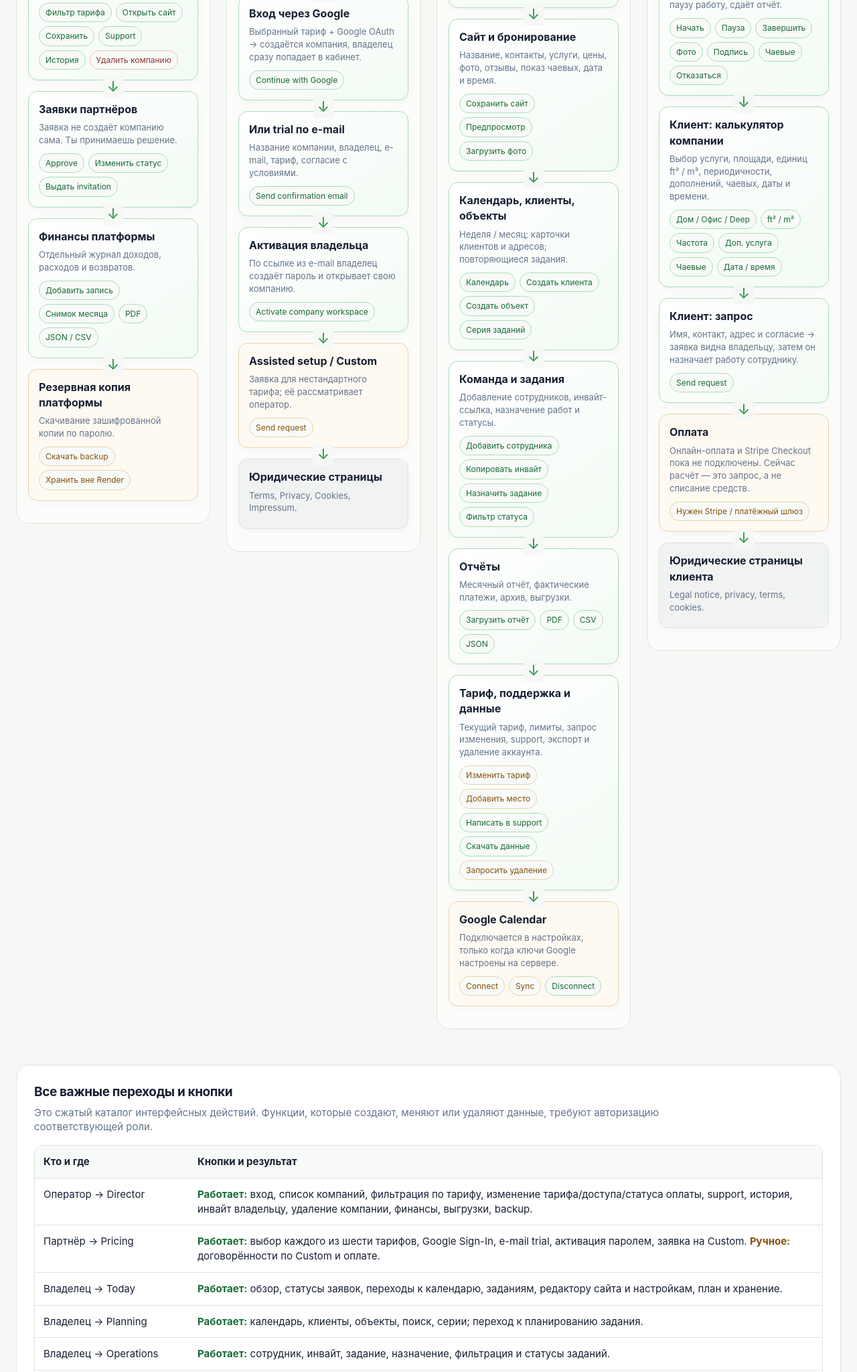
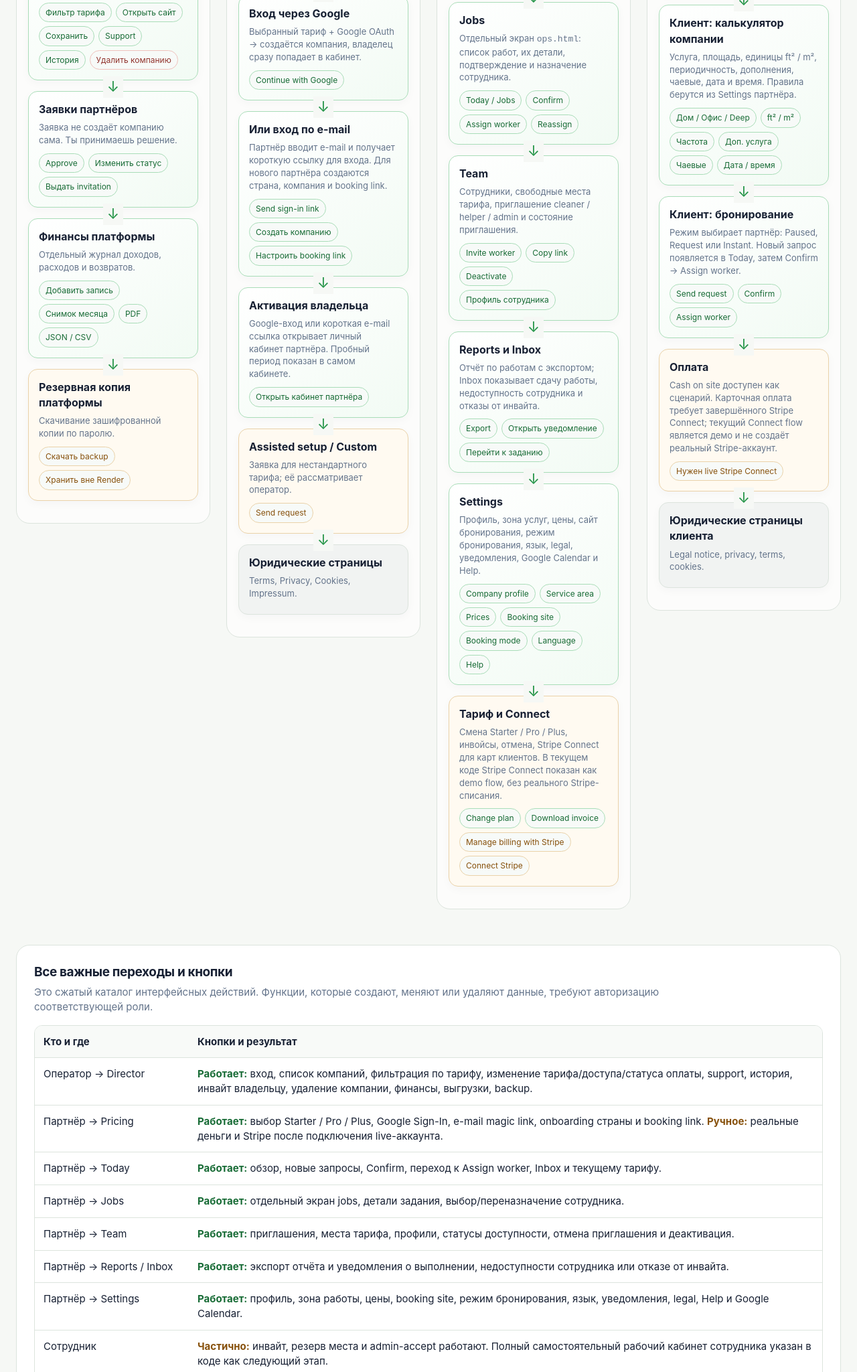
Before and after one commit to lust280/klarraum-cleaning-demo, a website: page docs/PROJECT-MAP.html in a window 1280 px wide. Shown: the part 751-2800 px from the top of the page at 67% size. Drawn offline with Linux system fonts and the light colour scheme.

Commit message:
Update map for partner cabinet flows

```diff
--- a/docs/PROJECT-MAP.html
+++ b/docs/PROJECT-MAP.html
@@ -20,49 +20,48 @@
 <article class="node manual"><h3>Резервная копия платформы</h3><p>Скачивание зашифрованной копии по паролю.</p><div class="buttons"><span class="chip manual">Скачать backup</span><span class="chip manual">Хранить вне Render</span></div></article></div>
 
 <div class="lane"><h2>2. Партнёр выбирает Klarraum</h2><p>Публичные страницы продаж и создание компании.</p>
-<article class="node active"><h3>Для компаний / Pricing</h3><p>Тарифы: Solo, Starter, Team, Business, Scale, Plus. Калькулятор, сайт, кабинет, команда и отчёты входят в пакеты.</p><div class="buttons"><span class="chip go">Выбрать тариф</span><span class="chip go">Features</span><span class="chip go">Pricing</span><span class="chip go">Начать trial</span></div></article>
+<article class="node active"><h3>Для компаний / Pricing</h3><p>Публичный выбор тарифа: Starter, Pro, Plus. В каждом — сайт, калькулятор, задания, команда, фото и отчёты.</p><div class="buttons"><span class="chip go">Выбрать тариф</span><span class="chip go">Features</span><span class="chip go">Pricing</span><span class="chip go">Начать trial</span></div></article>
 <article class="node active"><h3>Вход через Google</h3><p>Выбранный тариф + Google OAuth → создаётся компания, владелец сразу попадает в кабинет.</p><div class="buttons"><span class="chip go">Continue with Google</span></div></article>
-<article class="node active"><h3>Или trial по e-mail</h3><p>Название компании, владелец, e-mail, тариф, согласие с условиями.</p><div class="buttons"><span class="chip go">Send confirmation email</span></div></article>
-<article class="node active"><h3>Активация владельца</h3><p>По ссылке из e-mail владелец создаёт пароль и открывает свою компанию.</p><div class="buttons"><span class="chip go">Activate company workspace</span></div></article>
+<article class="node active"><h3>Или вход по e-mail</h3><p>Партнёр вводит e-mail и получает короткую ссылку для входа. Для нового партнёра создаются страна, компания и booking link.</p><div class="buttons"><span class="chip go">Send sign-in link</span><span class="chip go">Создать компанию</span><span class="chip go">Настроить booking link</span></div></article>
+<article class="node active"><h3>Активация владельца</h3><p>Google-вход или короткая e-mail ссылка открывает личный кабинет партнёра. Пробный период показан в самом кабинете.</p><div class="buttons"><span class="chip go">Открыть кабинет партнёра</span></div></article>
 <article class="node manual"><h3>Assisted setup / Custom</h3><p>Заявка для нестандартного тарифа; её рассматривает оператор.</p><div class="buttons"><span class="chip manual">Send request</span></div></article>
 <article class="node info"><h3>Юридические страницы</h3><p>Terms, Privacy, Cookies, Impressum.</p></article></div>
 
-<div class="lane"><h2>3. Кабинет владельца компании</h2><p>Каждая компания изолирована: свои клиенты, сотрудники, заявки, фото и настройки.</p>
-<article class="node active"><h3>Today / Мой кабинет</h3><p>Статусы заявок, задачи на сегодня, тариф, использование места.</p><div class="buttons"><span class="chip go">Обновить</span><span class="chip go">Календарь</span><span class="chip go">Задания</span><span class="chip go">Booking page</span><span class="chip go">Settings</span></div></article>
-<article class="node active"><h3>Сайт и бронирование</h3><p>Название, контакты, услуги, цены, фото, отзывы, показ чаевых, дата и время.</p><div class="buttons"><span class="chip go">Сохранить сайт</span><span class="chip go">Предпросмотр</span><span class="chip go">Загрузить фото</span></div></article>
-<article class="node active"><h3>Календарь, клиенты, объекты</h3><p>Неделя / месяц; карточки клиентов и адресов; повторяющиеся задания.</p><div class="buttons"><span class="chip go">Календарь</span><span class="chip go">Создать клиента</span><span class="chip go">Создать объект</span><span class="chip go">Серия заданий</span></div></article>
-<article class="node active"><h3>Команда и задания</h3><p>Добавление сотрудников, инвайт-ссылка, назначение работ и статусы.</p><div class="buttons"><span class="chip go">Добавить сотрудника</span><span class="chip go">Копировать инвайт</span><span class="chip go">Назначить задание</span><span class="chip go">Фильтр статуса</span></div></article>
-<article class="node active"><h3>Отчёты</h3><p>Месячный отчёт, фактические платежи, архив, выгрузки.</p><div class="buttons"><span class="chip go">Загрузить отчёт</span><span class="chip go">PDF</span><span class="chip go">CSV</span><span class="chip go">JSON</span></div></article>
-<article class="node active"><h3>Тариф, поддержка и данные</h3><p>Текущий тариф, лимиты, запрос изменения, support, экспорт и удаление аккаунта.</p><div class="buttons"><span class="chip manual">Изменить тариф</span><span class="chip manual">Добавить место</span><span class="chip go">Написать в support</span><span class="chip go">Скачать данные</span><span class="chip manual">Запросить удаление</span></div></article>
-<article class="node manual"><h3>Google Calendar</h3><p>Подключается в настройках, только когда ключи Google настроены на сервере.</p><div class="buttons"><span class="chip manual">Connect</span><span class="chip manual">Sync</span><span class="chip go">Disconnect</span></div></article></div>
+<div class="lane"><h2>3. Кабинет партнёра</h2><p>Главная точка: <code>partner.html</code>. Компания изолирована: собственные заявки, команда, настройки и данные.</p>
+<article class="node active"><h3>Today / Мой кабинет</h3><p>Новые запросы, задания сегодня, сколько сотрудников на работе, Inbox и текущий тариф.</p><div class="buttons"><span class="chip go">Confirm</span><span class="chip go">Назначить сотрудника</span><span class="chip go">Inbox</span><span class="chip go">Your plan</span><span class="chip go">Sign out</span></div></article>
+<article class="node active"><h3>Jobs</h3><p>Отдельный экран <code>ops.html</code>: список работ, их детали, подтверждение и назначение сотрудника.</p><div class="buttons"><span class="chip go">Today / Jobs</span><span class="chip go">Confirm</span><span class="chip go">Assign worker</span><span class="chip go">Reassign</span></div></article>
+<article class="node active"><h3>Team</h3><p>Сотрудники, свободные места тарифа, приглашение cleaner / helper / admin и состояние приглашения.</p><div class="buttons"><span class="chip go">Invite worker</span><span class="chip go">Copy link</span><span class="chip go">Deactivate</span><span class="chip go">Профиль сотрудника</span></div></article>
+<article class="node active"><h3>Reports и Inbox</h3><p>Отчёт по работам с экспортом; Inbox показывает сдачу работы, недоступность сотрудника и отказы от инвайта.</p><div class="buttons"><span class="chip go">Export</span><span class="chip go">Открыть уведомление</span><span class="chip go">Перейти к заданию</span></div></article>
+<article class="node active"><h3>Settings</h3><p>Профиль, зона услуг, цены, сайт бронирования, режим бронирования, язык, legal, уведомления, Google Calendar и Help.</p><div class="buttons"><span class="chip go">Company profile</span><span class="chip go">Service area</span><span class="chip go">Prices</span><span class="chip go">Booking site</span><span class="chip go">Booking mode</span><span class="chip go">Language</span><span class="chip go">Help</span></div></article>
+<article class="node manual"><h3>Тариф и Connect</h3><p>Смена Starter / Pro / Plus, инвойсы, отмена, Stripe Connect для карт клиентов. В текущем коде Stripe Connect показан как demo flow, без реального Stripe-списания.</p><div class="buttons"><span class="chip go">Change plan</span><span class="chip go">Download invoice</span><span class="chip manual">Manage billing with Stripe</span><span class="chip manual">Connect Stripe</span></div></article></div>
 
 <div class="lane"><h2>4. Сотрудник и клиент</h2><p>Обе части работают внутри отдельной компании партнёра.</p>
-<article class="node active"><h3>Сотрудник: приглашение и вход</h3><p>Инвайт однократный; сотрудник задаёт свой пароль.</p><div class="buttons"><span class="chip go">Activate access</span><span class="chip go">Войти</span></div></article>
-<article class="node active"><h3>Сотрудник: мои задания</h3><p>Видит только назначенные задания, запускает/ставит на паузу работу, сдаёт отчёт.</p><div class="buttons"><span class="chip go">Начать</span><span class="chip go">Пауза</span><span class="chip go">Завершить</span><span class="chip go">Фото</span><span class="chip go">Подпись</span><span class="chip go">Чаевые</span><span class="chip go">Отказаться</span></div></article>
-<article class="node active"><h3>Клиент: калькулятор компании</h3><p>Выбор услуги, площади, единиц ft² / m², периодичности, дополнений, чаевых, даты и времени.</p><div class="buttons"><span class="chip go">Дом / Офис / Deep</span><span class="chip go">ft² / m²</span><span class="chip go">Частота</span><span class="chip go">Доп. услуга</span><span class="chip go">Чаевые</span><span class="chip go">Дата / время</span></div></article>
-<article class="node active"><h3>Клиент: запрос</h3><p>Имя, контакт, адрес и согласие → заявка видна владельцу, затем он назначает работу сотруднику.</p><div class="buttons"><span class="chip go">Send request</span></div></article>
-<article class="node manual"><h3>Оплата</h3><p>Онлайн-оплата и Stripe Checkout пока не подключены. Сейчас расчёт — это запрос, а не списание средств.</p><div class="buttons"><span class="chip manual">Нужен Stripe / платёжный шлюз</span></div></article>
+<article class="node active"><h3>Сотрудник: приглашение и вход</h3><p>Партнёр выдаёт одноразовую ссылку. Admin может принять её в кабинете; поток worker app помечен в коде как следующая волна.</p><div class="buttons"><span class="chip go">Join as admin</span><span class="chip go">Reserve seat</span><span class="chip go">Decline</span></div></article>
+<article class="node active"><h3>Клиент: калькулятор компании</h3><p>Услуга, площадь, единицы ft² / m², периодичность, дополнения, чаевые, дата и время. Правила берутся из Settings партнёра.</p><div class="buttons"><span class="chip go">Дом / Офис / Deep</span><span class="chip go">ft² / m²</span><span class="chip go">Частота</span><span class="chip go">Доп. услуга</span><span class="chip go">Чаевые</span><span class="chip go">Дата / время</span></div></article>
+<article class="node active"><h3>Клиент: бронирование</h3><p>Режим выбирает партнёр: Paused, Request или Instant. Новый запрос появляется в Today, затем Confirm → Assign worker.</p><div class="buttons"><span class="chip go">Send request</span><span class="chip go">Confirm</span><span class="chip go">Assign worker</span></div></article>
+<article class="node manual"><h3>Оплата</h3><p>Cash on site доступен как сценарий. Карточная оплата требует завершённого Stripe Connect; текущий Connect flow является демо и не создаёт реальный Stripe-аккаунт.</p><div class="buttons"><span class="chip manual">Нужен live Stripe Connect</span></div></article>
 <article class="node info"><h3>Юридические страницы клиента</h3><p>Legal notice, privacy, terms, cookies.</p></article></div>
 </section></div>
 
 <section class="section" id="buttons"><h2>Все важные переходы и кнопки</h2><p>Это сжатый каталог интерфейсных действий. Функции, которые создают, меняют или удаляют данные, требуют авторизацию соответствующей роли.</p>
 <div class="matrix"><div class="what">Кто и где</div><div class="what">Кнопки и результат</div>
 <div>Оператор → Director</div><div><span class="status ok">Работает:</span> вход, список компаний, фильтрация по тарифу, изменение тарифа/доступа/статуса оплаты, support, история, инвайт владельцу, удаление компании, финансы, выгрузки, backup.</div>
-<div>Партнёр → Pricing</div><div><span class="status ok">Работает:</span> выбор каждого из шести тарифов, Google Sign-In, e-mail trial, активация паролем, заявка на Custom. <span class="status manual">Ручное:</span> договорённости по Custom и оплате.</div>
-<div>Владелец → Today</div><div><span class="status ok">Работает:</span> обзор, статусы заявок, переходы к календарю, заданиям, редактору сайта и настройкам, план и хранение.</div>
-<div>Владелец → Planning</div><div><span class="status ok">Работает:</span> календарь, клиенты, объекты, поиск, серии; переход к планированию задания.</div>
-<div>Владелец → Operations</div><div><span class="status ok">Работает:</span> сотрудник, инвайт, задание, назначение, фильтрация и статусы заданий.</div>
-<div>Владелец → Reports</div><div><span class="status ok">Работает:</span> месяцы, ручные фактические платежи, архив, PDF/CSV/JSON.</div>
-<div>Сотрудник</div><div><span class="status ok">Работает:</span> вход, только свои задания, таймер, отчёт, фото, подпись, on-site оплата, чаевые, отказ.</div>
-<div>Клиент</div><div><span class="status ok">Работает:</span> расчёт стоимости и отправка запроса компании. <span class="status manual">Не является:</span> подтверждённой бронью или онлайн-оплатой.</div></div>
+<div>Партнёр → Pricing</div><div><span class="status ok">Работает:</span> выбор Starter / Pro / Plus, Google Sign-In, e-mail magic link, onboarding страны и booking link. <span class="status manual">Ручное:</span> реальные деньги и Stripe после подключения live-аккаунта.</div>
+<div>Партнёр → Today</div><div><span class="status ok">Работает:</span> обзор, новые запросы, Confirm, переход к Assign worker, Inbox и текущему тарифу.</div>
+<div>Партнёр → Jobs</div><div><span class="status ok">Работает:</span> отдельный экран jobs, детали задания, выбор/переназначение сотрудника.</div>
+<div>Партнёр → Team</div><div><span class="status ok">Работает:</span> приглашения, места тарифа, профили, статусы доступности, отмена приглашения и деактивация.</div>
+<div>Партнёр → Reports / Inbox</div><div><span class="status ok">Работает:</span> экспорт отчёта и уведомления о выполнении, недоступности сотрудника или отказе от инвайта.</div>
+<div>Партнёр → Settings</div><div><span class="status ok">Работает:</span> профиль, зона работы, цены, booking site, режим бронирования, язык, уведомления, legal, Help и Google Calendar.</div>
+<div>Сотрудник</div><div><span class="status manual">Частично:</span> инвайт, резерв места и admin-accept работают. Полный самостоятельный рабочий кабинет сотрудника указан в коде как следующий этап.</div>
+<div>Клиент</div><div><span class="status ok">Работает:</span> расчёт и создание запроса / мгновенной брони в зависимости от Booking mode. <span class="status manual">Карточная оплата:</span> только после live Stripe Connect.</div></div>
 </section>
 
 <section class="section" id="audit"><h2>Что ещё не автоматизировано — чтобы не путать с работающей кнопкой</h2><p>Эти пункты специально отмечены в карте жёлтым. Их стоит брать следующими отдельными задачами, чтобы интерфейс не обещал то, чего система пока не делает.</p>
-<details open><summary>Онлайн-оплата</summary><ul><li>Stripe Checkout и сохранение платежного статуса не подключены.</li><li>Владелец может вести фактические платежи вручную в отчётах.</li></ul></details>
-<details><summary>Изменение тарифа, дополнительные сотрудники и хранилище</summary><ul><li>Кнопки создают запрос оператору, а не списывают деньги автоматически.</li><li>После подключения Stripe можно будет сделать оплату и автоматическое изменение лимитов.</li></ul></details>
-<details><summary>Custom plan и рассмотрение заявки</summary><ul><li>Заявка попадает оператору; решение и условия пока принимаются вручную.</li></ul></details>
+<details open><summary>Реальная карточная оплата</summary><ul><li>В интерфейсе есть Stripe Connect и карточная оплата клиента, но текущий путь Connect — demo: реальный Stripe account не создаётся и деньги не списываются.</li><li>Нужно подключить настоящий Stripe Connect, webhook и проверить статусы платежа.</li></ul></details>
+<details><summary>Рабочий кабинет сотрудника</summary><ul><li>В новой партнёрской модели рабочий инвайт сейчас резервирует место; отдельный полноценный worker-flow помечен в коде как последующий этап.</li></ul></details>
+<details><summary>Смена тарифа</summary><ul><li>Экран выбора тарифа и управление billing есть. Реальное списание и автоматическое изменение лимитов потребуют live Stripe.</li></ul></details>
 <details><summary>Google Calendar</summary><ul><li>Кнопки доступны только после настройки ключей Google в Render и OAuth redirect URI.</li><li>Google Sign-In для владельца включён отдельно и уже работает.</li></ul></details>
-<details><summary>Подтверждение заказа клиенту</summary><ul><li>Клиент отправляет запрос; владелец затем связывается, подтверждает объём, время и цену.</li><li>Автоматический слот-календарь с блокировкой времени пока не реализован.</li></ul></details>
+<details><summary>Booking mode и слоты</summary><ul><li>Режимы Paused, Request и Instant есть. Полную проверку реальных слотов, доступности команды и платёжного подтверждения нужно отдельно пройти на live-интеграции.</li></ul></details>
 </section>
 </main>
 <footer>Файл автономный: его можно открыть локально двойным кликом, распечатать в PDF или положить в отдельную папку с макетами. Исходник: <code>docs/PROJECT-MAP.html</code>.</footer>
```
